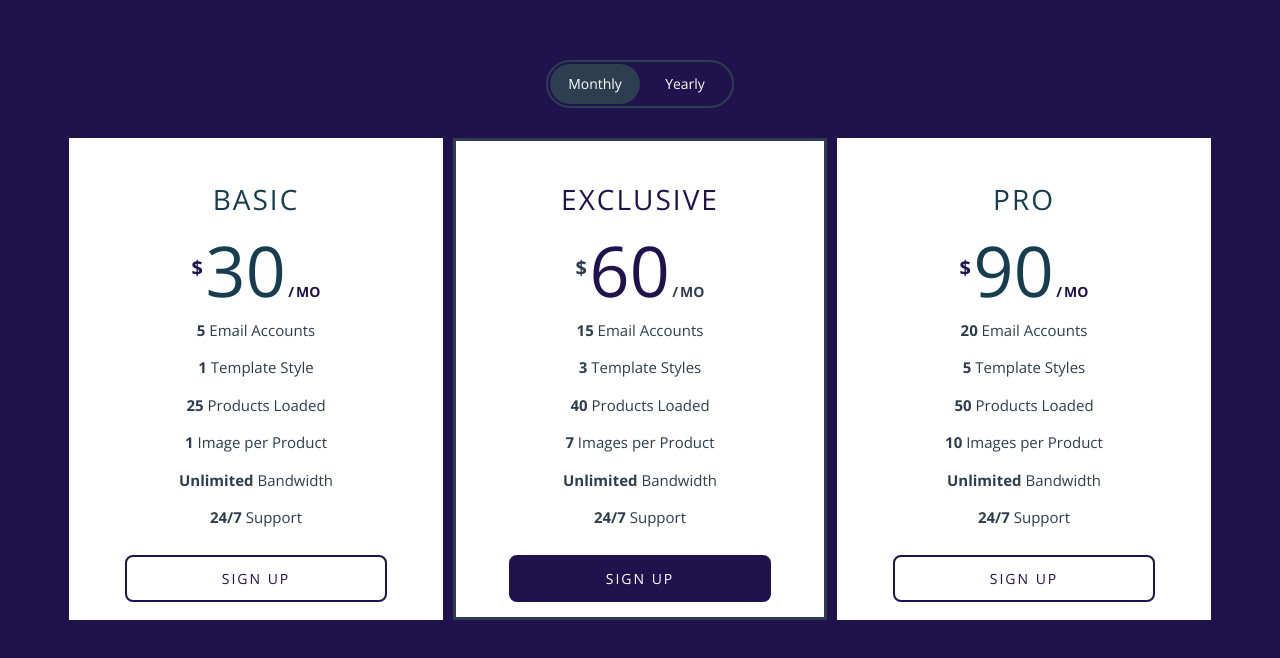
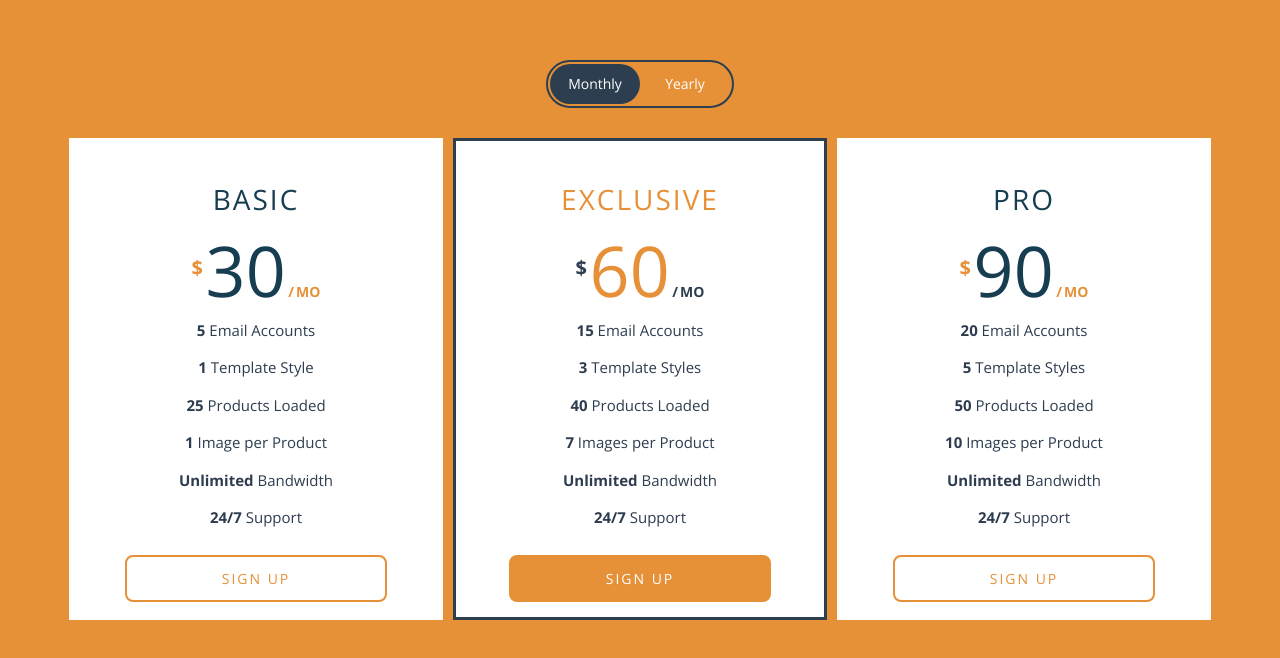
Before and after one commit to ming5chiu/price, a plain HTML site: page index.html in a window 1280 px wide. Drawn offline with nearby package versions, Linux system fonts and the light colour scheme.

Commit message:
Update style.css

```diff
--- a/css/style.css
+++ b/css/style.css
@@ -62,7 +62,7 @@ body {
 	font-size: 1rem;
 	font-family: "Open Sans", sans-serif;
 	color: #2d3d4f;
-	background-color: #20124d;
+	background-color: #e69138;
 }
 
 a {
@@ -365,7 +365,7 @@ a {
 }
 
 .exclusive .pricing-header {
-    color: #20124d;
+    color: #e69138;
     background-color: transparent;
 }
 
@@ -403,7 +403,7 @@ a {
 
 .currency,
 .duration {
-    color: #20124d;
+    color: #e69138;
 }
 
 .exclusive .currency,
@@ -526,9 +526,9 @@ a {
     display: inline-block;
     height: auto;
     padding: 1.3em 2em;
-    color: #20124d;
+    color: #e69138;
     border-radius: 8px;
-    border: 2px solid #20124d;
+    border: 2px solid #e69138;
     font-size: 1.4rem;
     text-indent: 0;
     text-transform: uppercase;
@@ -538,12 +538,12 @@ a {
 }
 
 .no-touch .select:hover {
-    background-color: #20124d;
+    background-color: #e69138;
 	color: #ffffff;
 }
 
 .exclusive .select {
-    background-color: #20124d;
+    background-color: #e69138;
 	color: #ffffff;
 }
 
@@ -552,7 +552,7 @@ a {
 }
 
 .secondary-theme .exclusive .select {
-    background-color: #20124d;
+    background-color: #e69138;
 }
 
 .no-touch .secondary-theme .exclusive .select:hover {
```
